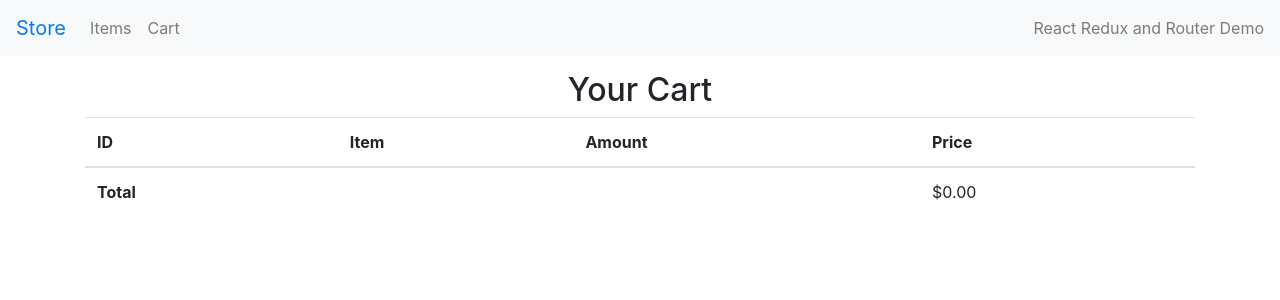
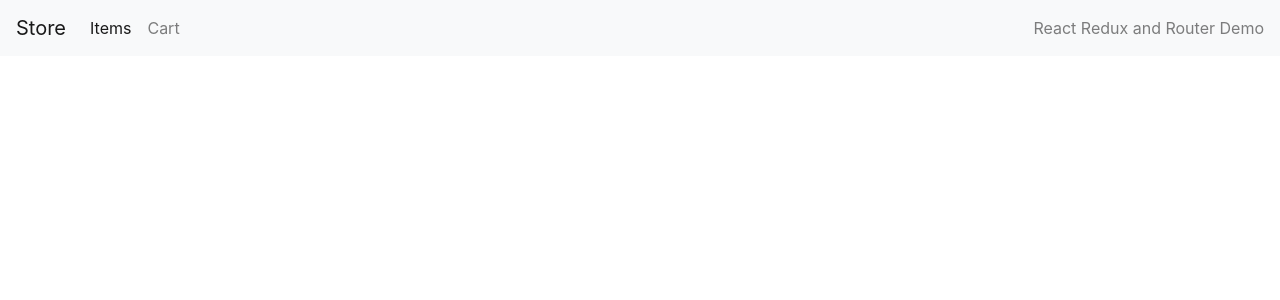
Before and after one commit to fmojica30/tech-report-demo, a React (Create React App) app: page /cart in a window 1280 px wide. Shown: the top 300 px of the page. Built offline with nearby package versions, Linux system fonts and the light colour scheme.

Commit message:
Making the version that we are going to use as the demo starter

```diff
--- a/package.json
+++ b/package.json
@@ -2,11 +2,13 @@
   "name": "tech-report-demo",
   "version": "0.1.0",
   "private": true,
+  "homepage": "https://fmojica30.github.io/tech-report-demo",
   "dependencies": {
     "@testing-library/jest-dom": "^4.2.4",
     "@testing-library/react": "^9.3.2",
     "@testing-library/user-event": "^7.1.2",
     "bootstrap": "^4.4.1",
+    "gh-pages": "^2.2.0",
     "react": "^16.13.1",
     "react-dom": "^16.13.1",
     "react-redux": "^7.2.0",
@@ -23,7 +25,9 @@
     "start": "react-scripts start",
     "build": "react-scripts build",
     "test": "react-scripts test",
-    "eject": "react-scripts eject"
+    "eject": "react-scripts eject",
+    "predeploy": "yarn run build",
+    "deploy": "gh-pages -b master -d build"
   },
   "eslintConfig": {
     "extends": "react-app"
--- a/src/App.js
+++ b/src/App.js
@@ -12,11 +12,7 @@ function App() {
     <BrowserRouter basename="/tech-report-demo/">
       <div className="App">
         <NavBar />
-        <Switch>
-          <Route path="/store" component={Items}/>
-          <Route path="/cart" component={Cart} />
-          <Route path="/" component={Home}/>
-        </Switch>
+
       </div>
     </BrowserRouter>
   );
--- a/src/Components/Cart/Cart.js
+++ b/src/Components/Cart/Cart.js
@@ -26,7 +26,7 @@ const Cart = (props) => {
                   <tr>
                     <th scope="row">1</th>
                     <td>Shoes</td>
-                    <td>{props.shoes}</td>
+                    <td>{}</td>
                     <td>$29.99</td>
                   </tr>
                 ) : null}
@@ -34,7 +34,7 @@ const Cart = (props) => {
                   <tr>
                     <th scope="row">2</th>
                     <td>Camera</td>
-                    <td>{props.camera}</td>
+                    <td>{}</td>
                     <td>$99.99</td>
                   </tr>
                 ) : null}
@@ -42,7 +42,7 @@ const Cart = (props) => {
                   <tr>
                     <th scope="row">3</th>
                     <td>Wallet</td>
-                    <td>{props.wallet}</td>
+                    <td>{}</td>
                     <td>$19.99</td>
                   </tr>
                 ) : null}
@@ -51,14 +51,7 @@ const Cart = (props) => {
                   <td></td>
                   <td></td>
                   <td>
-                    {"$" +
-                      (
-                        props.shoes * 29.99 +
-                        props.wallet * 19.99 +
-                        props.camera * 99.99
-                      )
-                        .toFixed(2)
-                        .toString()}
+                    {"$"}
                   </td>
                 </tr>
               </tbody>
@@ -73,8 +66,6 @@ const Cart = (props) => {
 const mapStateToProps = (state) => {
   return {
     shoes: state.shoes,
-    wallet: state.wallet,
-    camera: state.camera,
   };
 };
 
--- a/src/Components/Items/Items.js
+++ b/src/Components/Items/Items.js
@@ -35,7 +35,7 @@ const Items = (props) => {
               <CardBody>
                 <CardTitle>Camera</CardTitle>
                 <CardSubtitle>High Quality DSLR</CardSubtitle>
-                <Button style={{ margin: "15px" }} onClick={props.addCamera}>
+                <Button style={{ margin: "15px" }} >
                   Add to cart
                 </Button>
               </CardBody>
@@ -53,7 +53,7 @@ const Items = (props) => {
               <CardBody>
                 <CardTitle>White Shoes</CardTitle>
                 <CardSubtitle>Comfortable Shoes</CardSubtitle>
-                <Button style={{ margin: "15px" }} onClick={props.addShoes}>
+                <Button style={{ margin: "15px" }} >
                   Add to Cart
                 </Button>
               </CardBody>
@@ -71,7 +71,7 @@ const Items = (props) => {
               <CardBody>
                 <CardTitle>Wallet</CardTitle>
                 <CardSubtitle>High quality leather wallet</CardSubtitle>
-                <Button style={{ margin: "15px" }} onClick={props.addWallet}>
+                <Button style={{ margin: "15px" }} >
                   Add to Cart
                 </Button>
               </CardBody>
@@ -86,16 +86,12 @@ const Items = (props) => {
 const mapStateToProps = (state) => {
   return {
     shoes: state.shoes,
-    wallet: state.wallet,
-    camera: state.camera,
   };
 };
 
 const mapDispatchToProps = (dispatch) => {
   return {
     addShoes: () => dispatch({ type: "ADD_SHOES" }),
-    addWallet: () => dispatch({ type: "ADD_WALLET" }),
-    addCamera: () => dispatch({ type: "ADD_CAMERA" }),
   };
 };
 
--- a/src/Components/Navbar/Navbar.js
+++ b/src/Components/Navbar/Navbar.js
@@ -18,14 +18,9 @@ const NavBar = (props) => {
   return (
     <div>
       <Navbar color="light" light expand="md">
-        <NavbarBrand>
-          <Link to="/">Store</Link>
-        </NavbarBrand>
+        <NavbarBrand>Store</NavbarBrand>
         <Nav className="mr-auto" navbar>
           <NavItem active={navState.itemsActive}>
-
-            <Link to="/store">
-
             <NavLink
               onClick={() => {
                 setNavState({ itemsActive: true, cartActive: false });
@@ -33,12 +28,8 @@ const NavBar = (props) => {
             >
               Items
             </NavLink>
-            </Link>
           </NavItem>
           <NavItem active={navState.cartActive}>
-
-            <Link to="/cart">
-
             <NavLink
               onClick={() => {
                 setNavState({ itemsActive: false, cartActive: true });
@@ -46,7 +37,6 @@ const NavBar = (props) => {
             >
               Cart
             </NavLink>
-            </Link>
           </NavItem>
         </Nav>
         <NavbarText>React Redux and Router Demo</NavbarText>
```
Also changed, not shown: 1 other file (tests, documents, lock files or other folders). Lines whose indentation alone changed are shown as unchanged.
